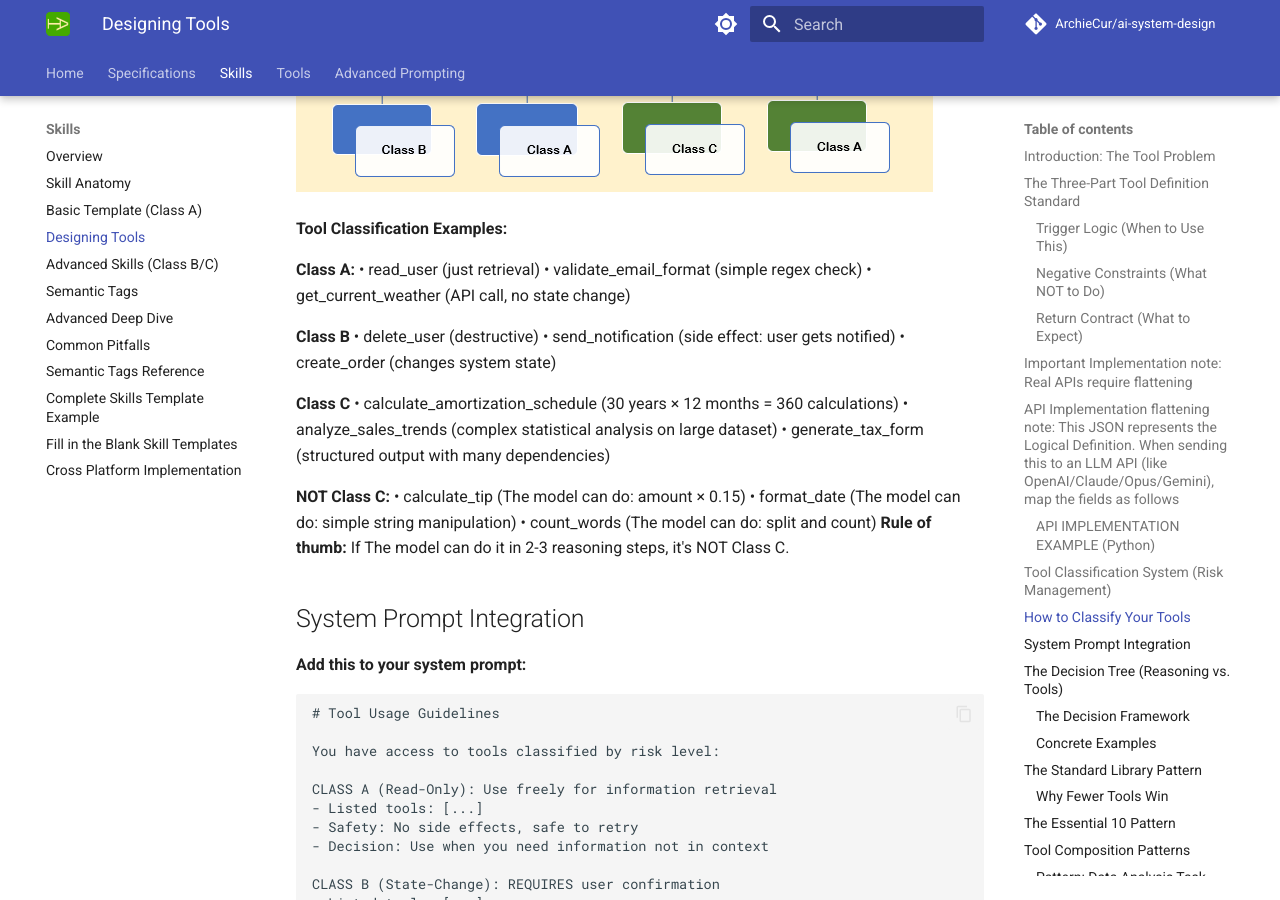
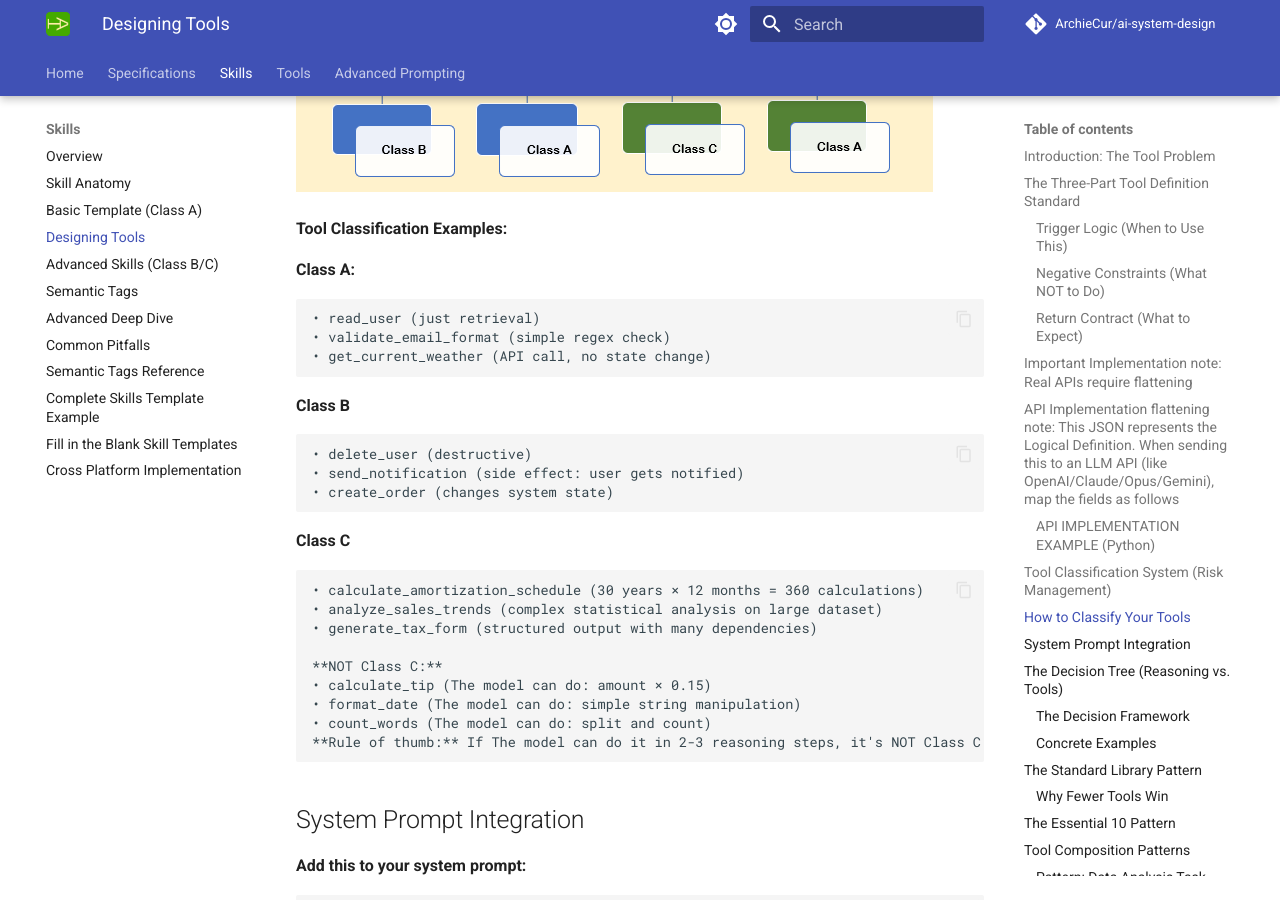
Before and after one commit to ArchieCur/ai-system-design, an MkDocs documentation site: the page built from docs/skills/Skills_1.2a_Designing_Tools.md, in a window 1280 px wide and 900 px high, scrolled down 6195 px. Built offline with MkDocs 1.6.1 and Material for MkDocs 9.7.7, drawn with Linux system fonts in a browser that asks for light colours; comment, search, counter and statistics services are not loaded.

Commit message:
Readability changes
Updated the document to include a comprehensive guide on designing tools for models, emphasizing tool literacy, classification, and implementation best practices.

````diff
--- a/docs/skills/Skills_1.2a_Designing_Tools.md
+++ b/docs/skills/Skills_1.2a_Designing_Tools.md
@@ -268,16 +268,26 @@ Not "expensive computation" but "computation the model can't reliably do in cont
 **Tool Classification Examples:**
 
 **Class A:**
+
+```text
 • read_user (just retrieval)
 • validate_email_format (simple regex check)
 • get_current_weather (API call, no state change)
+```
 
 **Class B**
+
+```text
+
 • delete_user (destructive)
 • send_notification (side effect: user gets notified)
 • create_order (changes system state)
+```
 
 **Class C**
+
+```text
+
 • calculate_amortization_schedule (30 years × 12 months = 360 calculations)
 • analyze_sales_trends (complex statistical analysis on large dataset)
 • generate_tax_form (structured output with many dependencies)
@@ -287,6 +297,7 @@ Not "expensive computation" but "computation the model can't reliably do in cont
 • format_date (The model can do: simple string manipulation)
 • count_words (The model can do: split and count)
 **Rule of thumb:** If The model can do it in 2-3 reasoning steps, it's NOT Class C.
+```
 
 ## System Prompt Integration
 
````
